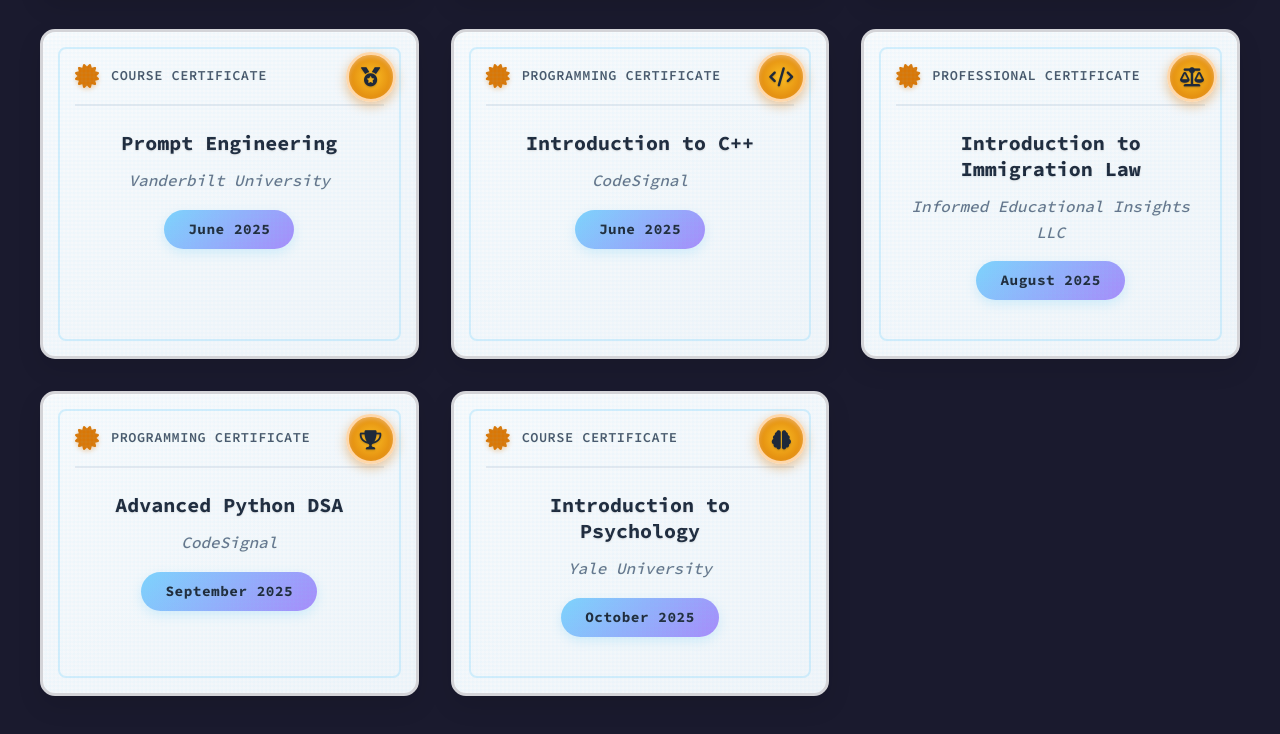
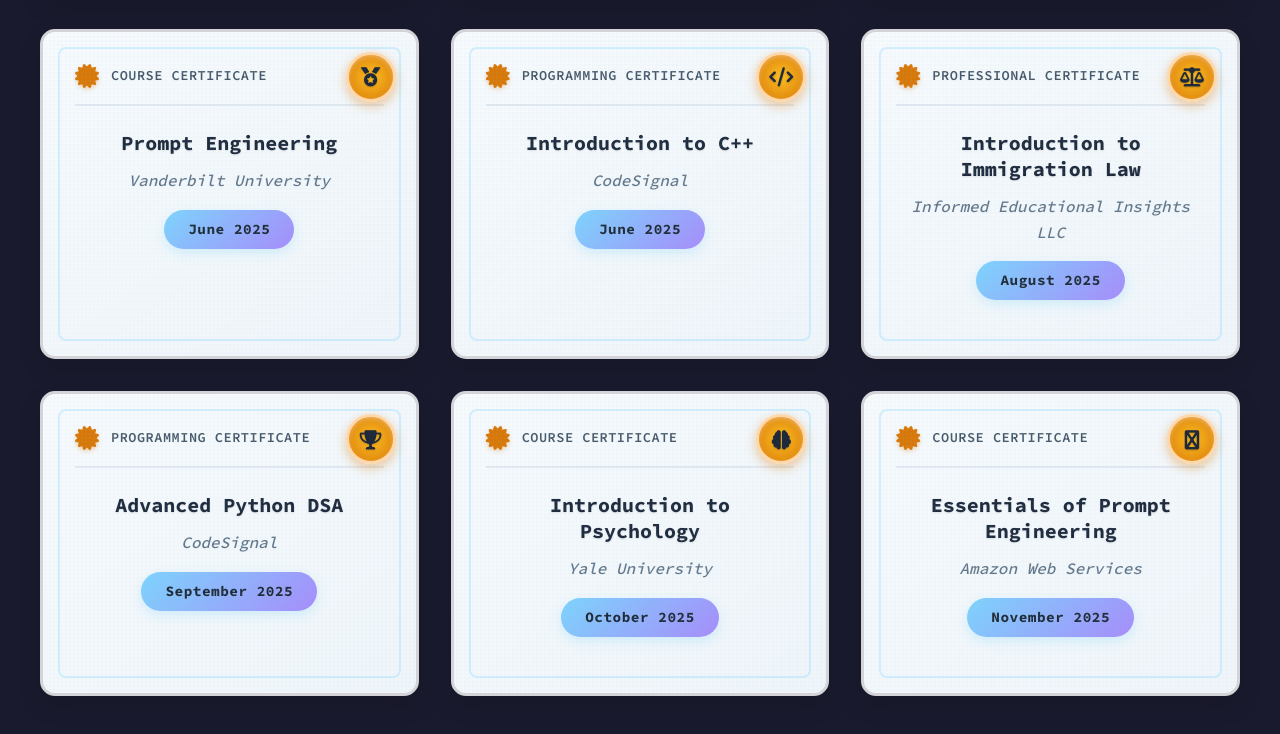
Before and after one commit to kostakarathana/personal_website, a plain HTML site: page index.html in a window 1280 px wide. Shown: the part 7742-8476 px from the top of the page. Drawn offline with Linux system fonts and the light colour scheme.

Commit message:
edit: cert

```diff
--- a/index.html
+++ b/index.html
@@ -769,6 +769,21 @@
                             <i class="fas fa-brain"></i>
                         </div>
                     </div>
+
+                    <div class="certificate-card scroll-animate-scale scroll-animate-stagger">
+                        <div class="certificate-header">
+                            <i class="fas fa-certificate"></i>
+                            <span class="certificate-type">Course Certificate</span>
+                        </div>
+                        <div class="certificate-body">
+                            <h4 class="certificate-title">Essentials of Prompt Engineering</h4>
+                            <p class="certificate-institution">Amazon Web Services</p>
+                            <div class="certificate-date">November 2025</div>
+                        </div>
+                        <div class="certificate-seal">
+                            <i class="fas fa-aws"></i>
+                        </div>
+                    </div>
                 </div>
             </div>
         </section>
```
